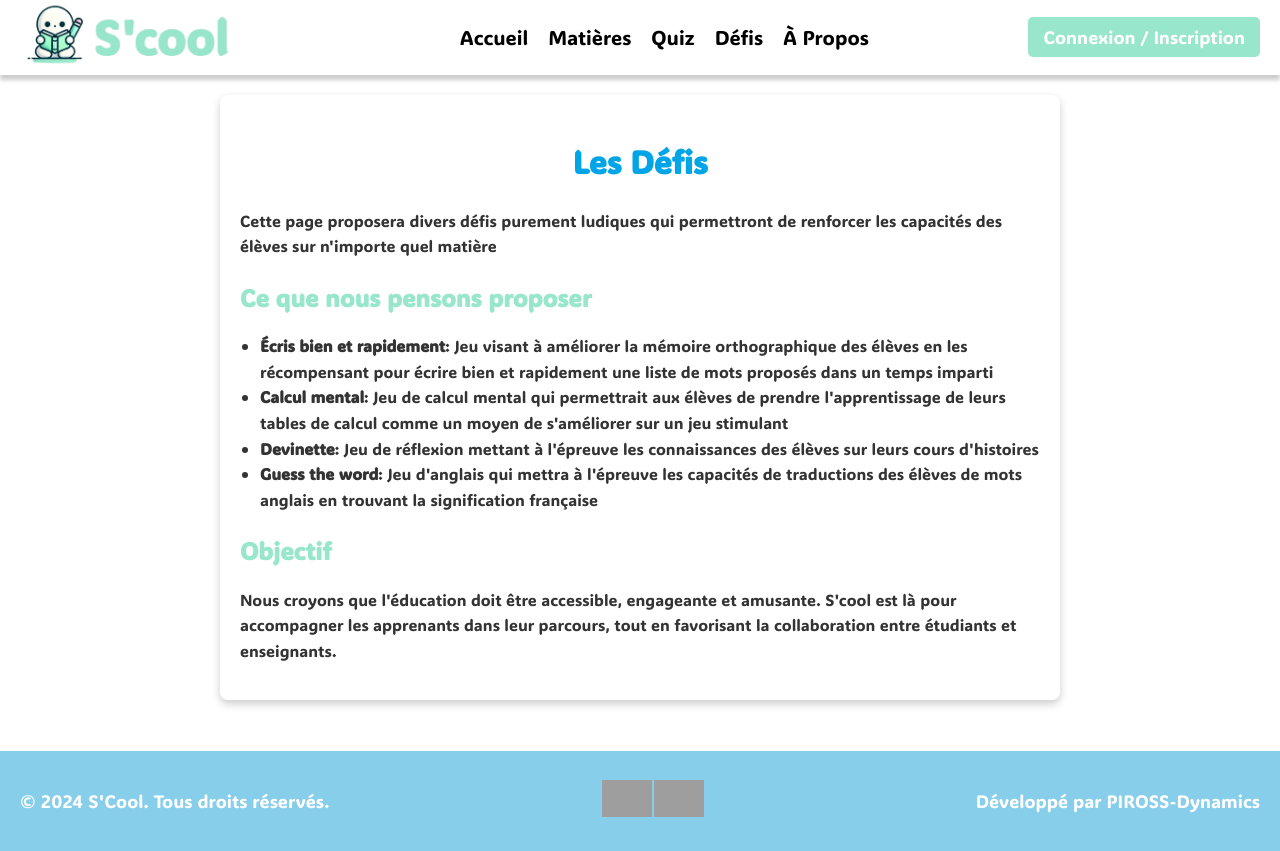
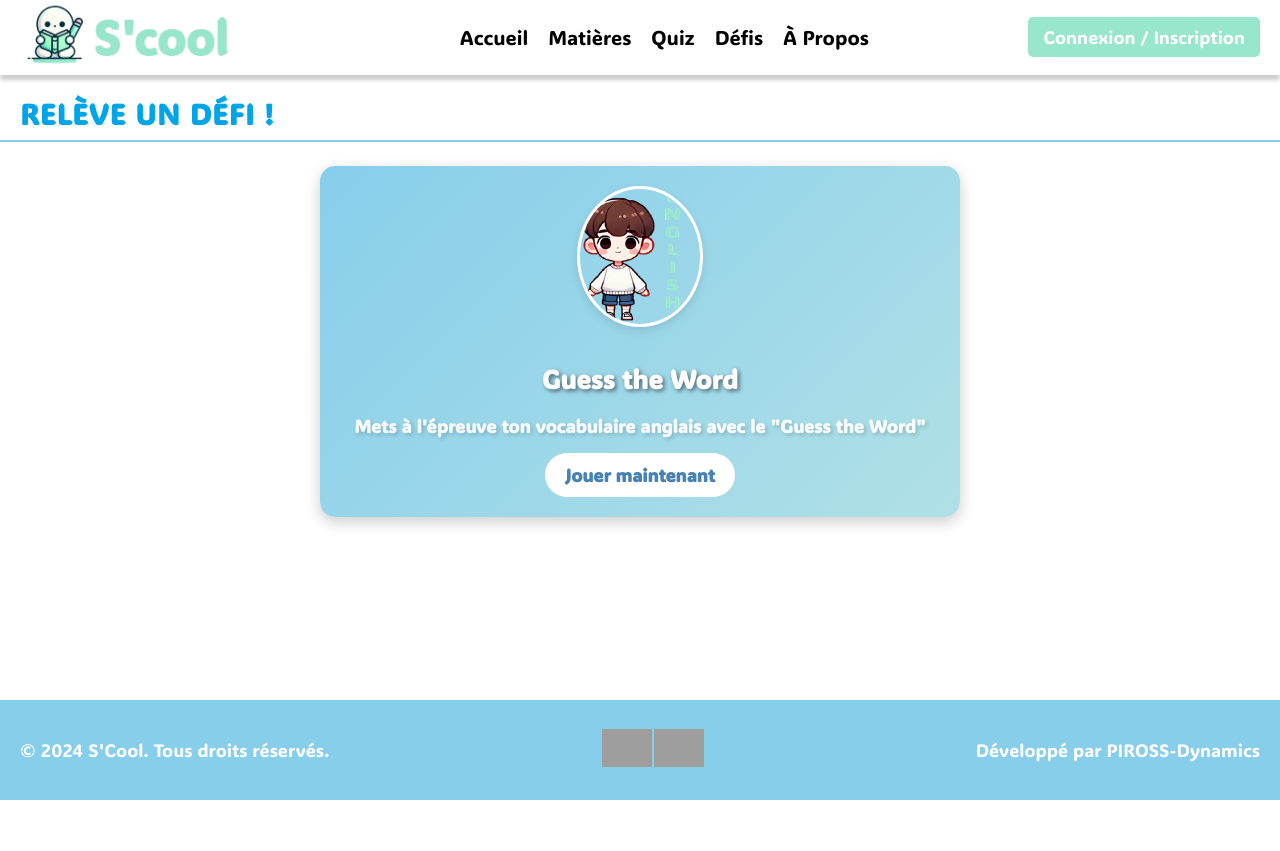
Before and after one commit to PIROSS-Dynamics/Schoolo-front, a React (Create React App) app: page /challenges in a window 1280 px wide. After the commit the page ends 800 px from the top, so only its background shows below. Built offline with nearby package versions, Linux system fonts and the light colour scheme; grey boxes are pictures that could not be loaded.

Commit message:
challengelist with guessword card and css for it, also some update for guessword css to match the visual of the list page

```diff
--- a/src/components/Challenges/ChallengeList.js
+++ b/src/components/Challenges/ChallengeList.js
@@ -1,21 +1,30 @@
-// src/components/About.js
 import React from 'react';
-import '../../css/About.css';
+import { Link } from 'react-router-dom';
+// import '../../css/About.css';
+import '../../css/Challenges/ChallengeList.css';
 
 const ChallengeList = () => {
   return (
-    <div className="about-container">
+    <div>
+      <h2 className='list-title'>Relève un défi !</h2>
+      <div className="challenge-banner">
+        <img src="/images/englishGuy.png" alt="Personnage anglais" className="challenge-image" />
+        <h2>Guess the Word</h2>
+        <p>Mets à l'épreuve ton vocabulaire anglais avec le "Guess the Word"</p>
+        <Link to="/challenges/guessWord" className="challenge-button">Jouer maintenant</Link>
+      </div>
+      {/* <div className="about-container">
         <h1>Les Défis</h1>
         <p>
-        Cette page proposera divers défis purement ludiques qui permettront de renforcer les capacités des élèves sur n'importe quel matière
+          Cette page proposera divers défis purement ludiques qui permettront de renforcer les capacités des élèves sur n'importe quelle matière.
         </p>
 
         <h2>Ce que nous pensons proposer</h2>
         <ul>
-        <li><strong>Écris bien et rapidement</strong>: Jeu visant à améliorer la mémoire orthographique des élèves en les récompensant pour écrire bien et rapidement une liste de mots proposés dans un temps imparti</li>
-        <li><strong>Calcul mental</strong>: Jeu de calcul mental qui permettrait aux élèves de prendre l'apprentissage de leurs tables de calcul comme un moyen de s'améliorer sur un jeu stimulant</li>
-        <li><strong>Devinette</strong>: Jeu de réflexion mettant à l'épreuve les connaissances des élèves sur leurs cours d'histoires</li>
-        <li><strong>Guess the word</strong>: Jeu d'anglais qui mettra à l'épreuve les capacités de traductions des élèves de mots anglais en trouvant la signification française</li>
+          <li><strong>Écris bien et rapidement</strong>: Jeu visant à améliorer la mémoire orthographique des élèves en les récompensant pour écrire bien et rapidement une liste de mots proposés dans un temps imparti.</li>
+          <li><strong>Calcul mental</strong>: Jeu de calcul mental qui permettrait aux élèves de prendre l'apprentissage de leurs tables de calcul comme un moyen de s'améliorer sur un jeu stimulant.</li>
+          <li><strong>Devinette</strong>: Jeu de réflexion mettant à l'épreuve les connaissances des élèves sur leurs cours d'histoire.</li>
+          <li><strong>Guess the Word</strong>: Jeu d'anglais qui mettra à l'épreuve les capacités de traduction des élèves en trouvant la signification française de mots anglais.</li>
         </ul>
 
         <h2>Objectif</h2>
@@ -23,6 +32,7 @@ const ChallengeList = () => {
           Nous croyons que l'éducation doit être accessible, engageante et amusante. S'cool est là pour accompagner
           les apprenants dans leur parcours, tout en favorisant la collaboration entre étudiants et enseignants.
         </p>
+      </div> */}
     </div>
   );
 };
--- a/src/components/Challenges/GuessWord.js
+++ b/src/components/Challenges/GuessWord.js
@@ -35,16 +35,16 @@ function GuessWord() {
   }, []);
 
   return (
-    <div className="game-wrapper">
-      <div className="game-container">
-        <h1 className="title">Trouve la bonne traduction :</h1>
+    <div className="gwgame-wrapper">
+      <div className="gwgame-container">
+        <h1 className="gwtitle">Trouve la bonne traduction ce mot :</h1>
         <p className="word">{englishWord}</p>
 
-        <div className="choices">
+        <div className="gwchoices">
           {choices.map((choice, index) => (
             <button
               key={index}
-              className={`choice-btn ${selectedChoice === choice ? (result === 'correct' ? 'correct' : 'incorrect') : ''}`}
+              className={`gwchoice-btn ${selectedChoice === choice ? (result === 'correct' ? 'correct' : 'incorrect') : ''}`}
               onClick={() => checkTranslation(choice)}
               disabled={selectedChoice !== null}
             >
--- /dev/null
+++ b/src/css/Challenges/ChallengeList.css
@@ -0,0 +1,59 @@
+.challenge-banner {
+    background: linear-gradient(135deg, #87CEEB 0%, #B0E0E6 100%);
+    padding: 20px;
+    margin: 20px auto;
+    border-radius: 15px;
+    box-shadow: 0 5px 15px rgba(0, 0, 0, 0.2);
+    text-align: center;
+    max-width: 600px;
+    position: relative;
+    transition: transform 0.3s ease-in-out;
+  }
+
+  .challenge-banner:hover {
+    transform: scale(1.05);
+  }
+
+  .challenge-banner h2 {
+    font-size: 26px;
+    color: white;
+    margin-bottom: 10px;
+    font-weight: bold;
+    text-shadow: 2px 2px 4px rgba(0, 0, 0, 0.5);
+  }
+
+  .challenge-banner p {
+    font-size: 18px;
+    color: white;
+    margin-bottom: 15px;
+    opacity: 0.9;
+    font-weight: bold;
+    text-shadow: 2px 2px 4px rgba(0, 0, 0, 0.2);
+  }
+
+  .challenge-button {
+    display: inline-block;
+    background: white;
+    color: #4682B4;
+    padding: 10px 20px;
+    font-size: 18px;
+    font-weight: bold;
+    border-radius: 25px;
+    text-decoration: none;
+    transition: background 0.3s ease-in-out, transform 0.2s;
+  }
+
+  .challenge-button:hover {
+    background: #4682B4;
+    color: white;
+    transform: translateY(-3px);
+  }
+
+  .challenge-image {
+    width: 120px;
+    height: auto;
+    margin-bottom: 10px;
+    border-radius: 50%;
+    border: 3px solid white;
+    box-shadow: 0 4px 10px rgba(0, 0, 0, 0.1);
+  }
--- a/src/css/Challenges/GuessWord.css
+++ b/src/css/Challenges/GuessWord.css
@@ -1,52 +1,58 @@
-.game-wrapper {
+.gwgame-wrapper {
   display: flex;
   justify-content: center;
   align-items: center;
   width: 100%;
-    min-height: calc(100vh - 250px); /* Ajustement pour laisser de l'espace pour la navbar et le footer */
+  min-height: calc(100vh - 250px);
 }
 
-  .game-container {
-    width: 60%;
-    max-width: 600px;
+.gwgame-container {
+  width: 80%;
+  max-width: 700px;
   text-align: center;
-    background: white;
+  background: linear-gradient(135deg, #87CEEB 0%, #B0E0E6 100%);
   padding: 30px;
   border-radius: 12px;
   box-shadow: 0 4px 10px rgba(0, 0, 0, 0.2);
+  transition: transform 0.3s ease-in-out;
 }
 
-  .title {
-    font-size: 24px;
-    color: #333;
+
+.gwtitle {
+  font-size: 36px;
+  color: white;
+  font-weight: bold;
+  text-shadow: 2px 2px 4px rgba(0, 0, 0, 0.4);
 }
 
 .word {
-    font-size: 32px;
+  font-size: 40px;
   font-weight: bold;
-    color: #007bff;
+  color: white;
   margin: 20px 0;
+  text-shadow: 2px 2px 4px rgba(0, 0, 0, 0.5);
 }
 
-  .choices {
+.gwchoices {
   display: flex;
   flex-direction: column;
   gap: 15px;
 }
 
-  .choice-btn {
+.gwchoice-btn {
   font-size: 18px;
   padding: 10px 20px;
   border: none;
-    border-radius: 8px;
+  border-radius: 25px;
   cursor: pointer;
   transition: all 0.3s ease;
-    background-color: #eee;
-    color: #333;
+  background-color: #fff;
+  color: #4682B4;
+  font-weight: bold;
 }
 
-  .choice-btn:hover {
-    background-color: #ddd;
+.gwchoice-btn:hover {
+  transform: translateY(-3px);
 }
 
 .correct {
```
Lines whose indentation alone changed are shown as unchanged.
